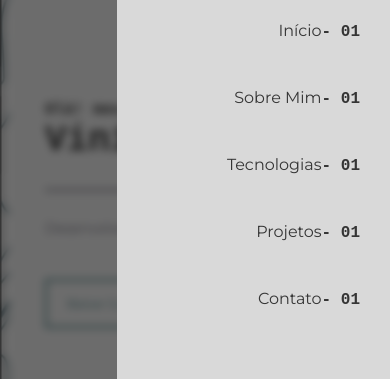
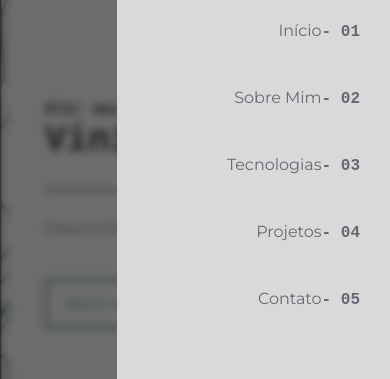
Before and after one commit to vinisooo/vinicius-lira-portfolio, a React (Create React App) app: page / in a window 390 px wide. Shown: the part 253-632 px from the top of the page. Built offline with nearby package versions, Linux system fonts and the light colour scheme; a web font is replaced by a local one.

Commit message:
feat: add handling theme to mobile menu and adjusts links number

```diff
--- a/src/components/MobMenu/index.jsx
+++ b/src/components/MobMenu/index.jsx
@@ -5,7 +5,13 @@ import moon from "../../assets/moon.svg";
 import github from "../../assets/github.svg";
 import linkedin from "../../assets/linkedin.svg";
 
+import { useContext } from "react";
+import { FunctionalitiesContext } from "../../context/FunctContext";
+
 const MobMenu = () => {
+
+    const { theme, handleTheme } = useContext(FunctionalitiesContext);
+
     return(
         <StyledMobMenu>
             <button className="open-menu">
@@ -14,9 +20,9 @@ const MobMenu = () => {
             </button>
             <div>
                 <nav>
-                    <button>
+                    <button onClick={handleTheme}>
                         Mudar tema
-                        <img src={sun} />
+                        <img src={theme === "light" ? sun : moon} />
                     </button>
                     <ul>
                         <li>
@@ -28,25 +34,25 @@ const MobMenu = () => {
                         <li>
                             <a href="#about-me">
                                 <span>Sobre Mim</span>
-                                - 01
+                                - 02
                             </a>
                         </li>
                         <li>
                             <a href="#technologies">
                                 <span>Tecnologias</span>
-                                - 01
+                                - 03
                             </a>
                         </li>
                         <li>
                             <a href="#projects">
                                 <span>Projetos</span>
-                                - 01
+                                - 04
                             </a>
                         </li>
                         <li>
                             <a href="#contact">
                                 <span>Contato</span>
-                                - 01
+                                - 05
                             </a>
                         </li>
                     </ul>
--- a/src/components/MobMenu/styled.js
+++ b/src/components/MobMenu/styled.js
@@ -86,6 +86,16 @@ export const StyledMobMenu = styled.div`
             border: none;
             color: ${props => props.theme.colorText2};
             padding-right: 30px;
+
+            img{
+                transition: 0.7s ease;
+            }
+        }
+
+        nav button:hover{
+            img{
+                transform: rotate(360deg);
+            }
         }
 
         nav ul{
@@ -106,7 +116,7 @@ export const StyledMobMenu = styled.div`
             font-weight: 700;
             padding: 20px;
 
-            color: ${props => props.theme.colorText1};
+            color: ${props => props.theme.colorText2};
         }
 
         nav span{
```
